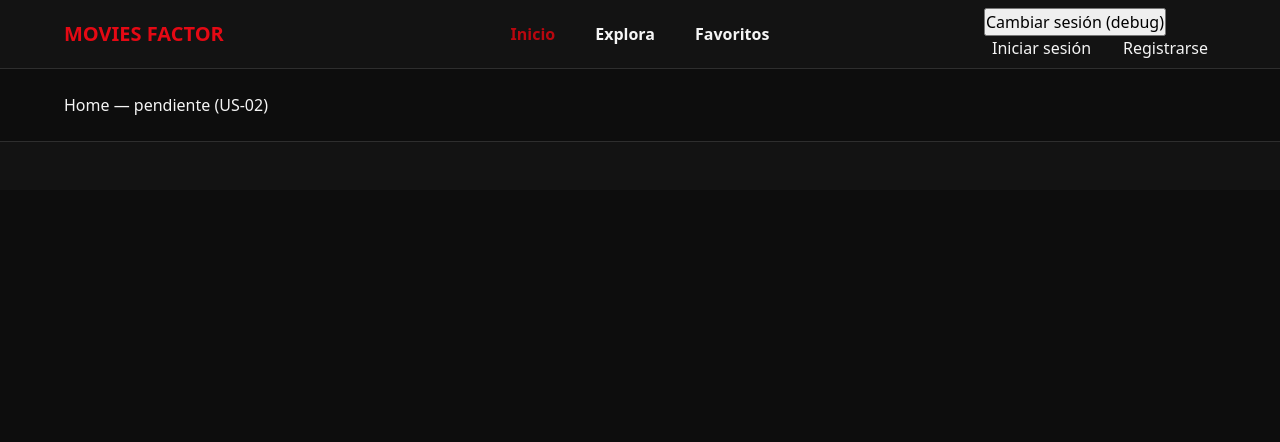
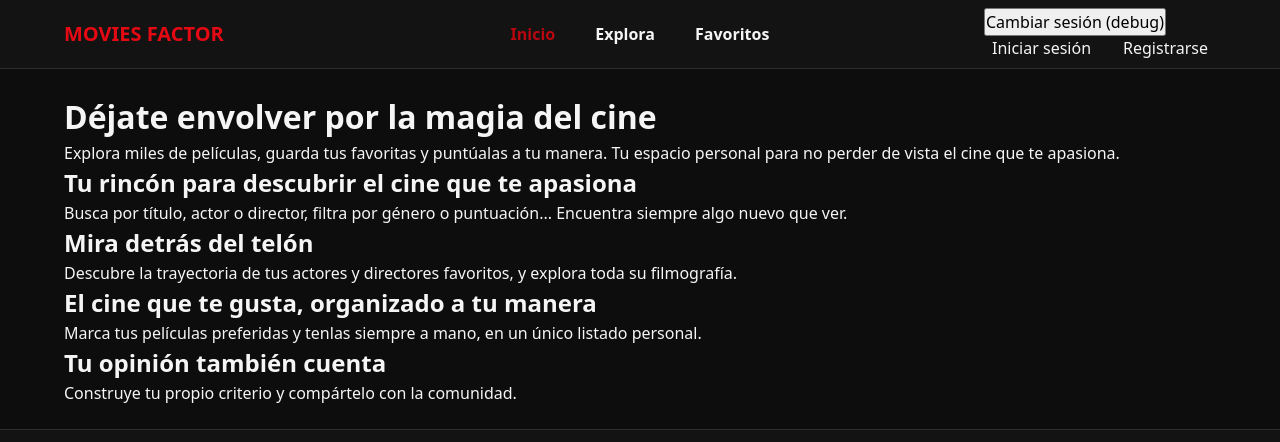
Before and after one commit to Joel-Gandalf/S5_Movies, a React (Vite) app in the folder frontend/: page / in a window 1280 px wide. Shown: the top 442 px of the page. Built offline with nearby package versions, Linux system fonts and the light colour scheme.

Commit message:
feat(welcome-screen): add Home page base structure
- Add four content sections: discover, people, favorites, rating
- Link each section to its h2 via aria-labelledby for accessible navigation

```diff
--- a/frontend/src/pages/HomePage.tsx
+++ b/frontend/src/pages/HomePage.tsx
@@ -1 +1,49 @@
-export const HomePage = () => <p>Home — pendiente (US-02)</p>
+export const HomePage = () => {
+
+    return (
+        <>
+            <h1>
+                Déjate envolver por la magia del cine
+            </h1>
+            <p>
+                Explora miles de películas, guarda tus favoritas y puntúalas a tu manera. Tu espacio personal para no perder de vista el cine que te apasiona.
+            </p>
+
+            <section aria-labelledby="discover-heading">
+                <h2 id="discover-heading">
+                    Tu rincón para descubrir el cine que te apasiona
+                </h2>
+                <p>
+                    Busca por título, actor o director, filtra por género o puntuación... Encuentra siempre algo nuevo que ver.
+                </p>
+            </section>
+
+            <section aria-labelledby="people-heading">
+                <h2 id="people-heading">
+                    Mira detrás del telón
+                </h2>
+                <p>
+                    Descubre la trayectoria de tus actores y directores favoritos, y explora toda su filmografía.
+                </p>
+            </section>
+
+            <section aria-labelledby="favorites-heading">
+                <h2 id="favorites-heading">
+                    El cine que te gusta, organizado a tu manera
+                </h2>
+                <p>
+                    Marca tus películas preferidas y tenlas siempre a mano, en un único listado personal.
+                </p>
+            </section>
+
+            <section aria-labelledby="rating-heading">
+                <h2 id="rating-heading">
+                    Tu opinión también cuenta
+                </h2>
+                <p>
+                    Construye tu propio criterio y compártelo con la comunidad.
+                </p>
+            </section>
+        </>
+    );
+}
```
